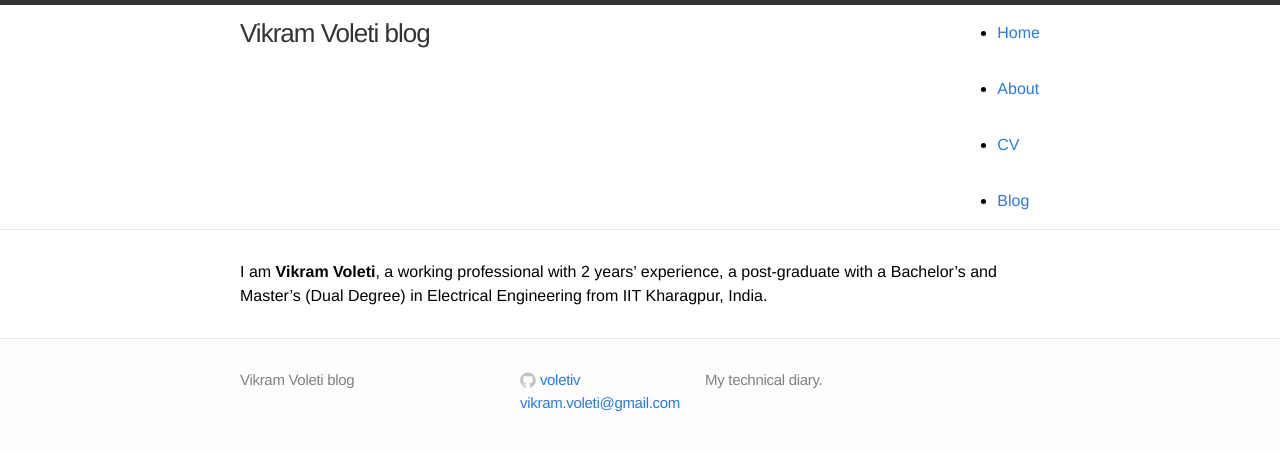
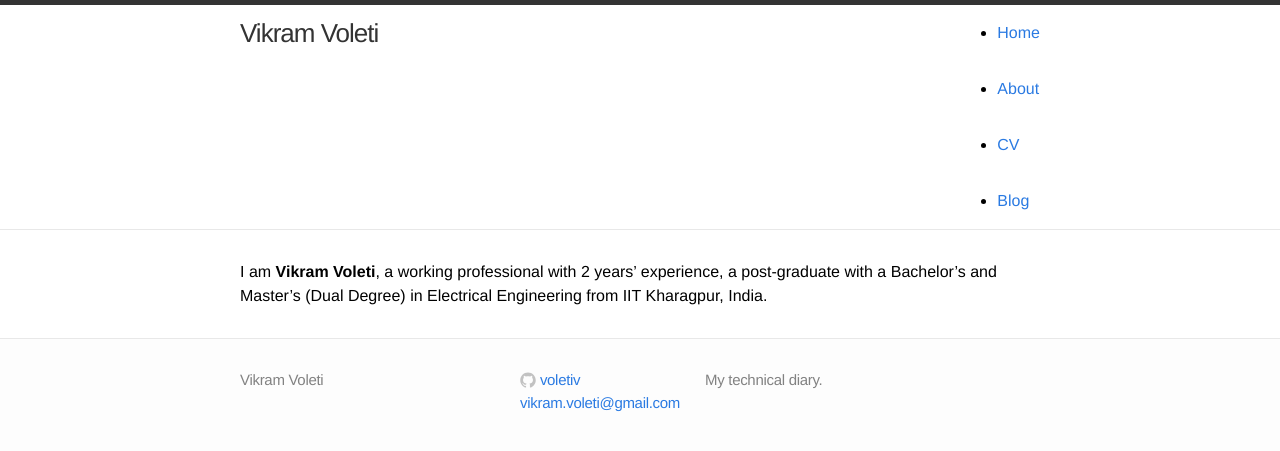
Before and after one commit to voletiv/voletiv.github.io, a Jekyll site: the page built from about.md, in a window 1280 px wide. Shown: the top 451 px of the page. Built offline with Jekyll 4.4.1, drawn with Linux system fonts in a browser that asks for light colours.

Commit message:
Update _config.yml

```diff
--- a/_config.yml
+++ b/_config.yml
@@ -1,5 +1,5 @@
 # Site settings
-title: Vikram Voleti blog
+title: Vikram Voleti
 email: vikram.voleti@gmail.com
 description: "My technical diary."
 baseurl: ""
```
